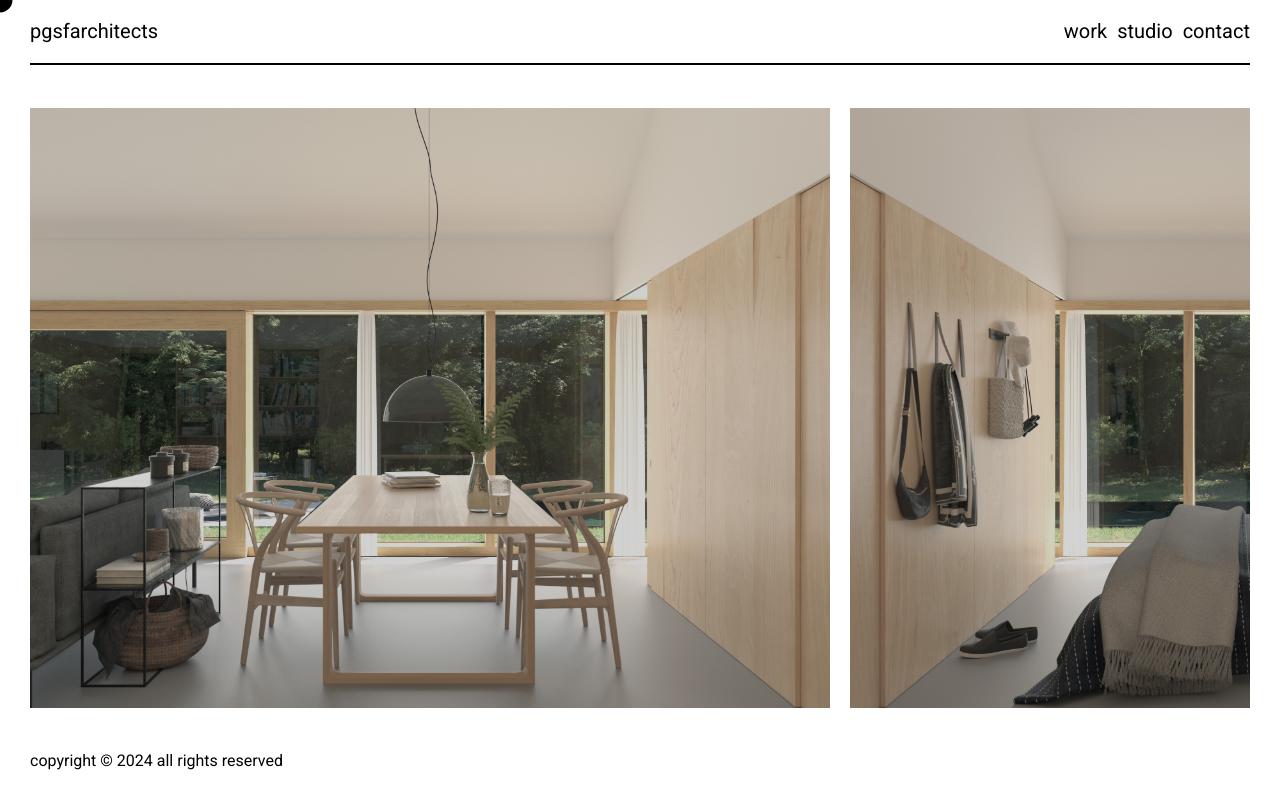
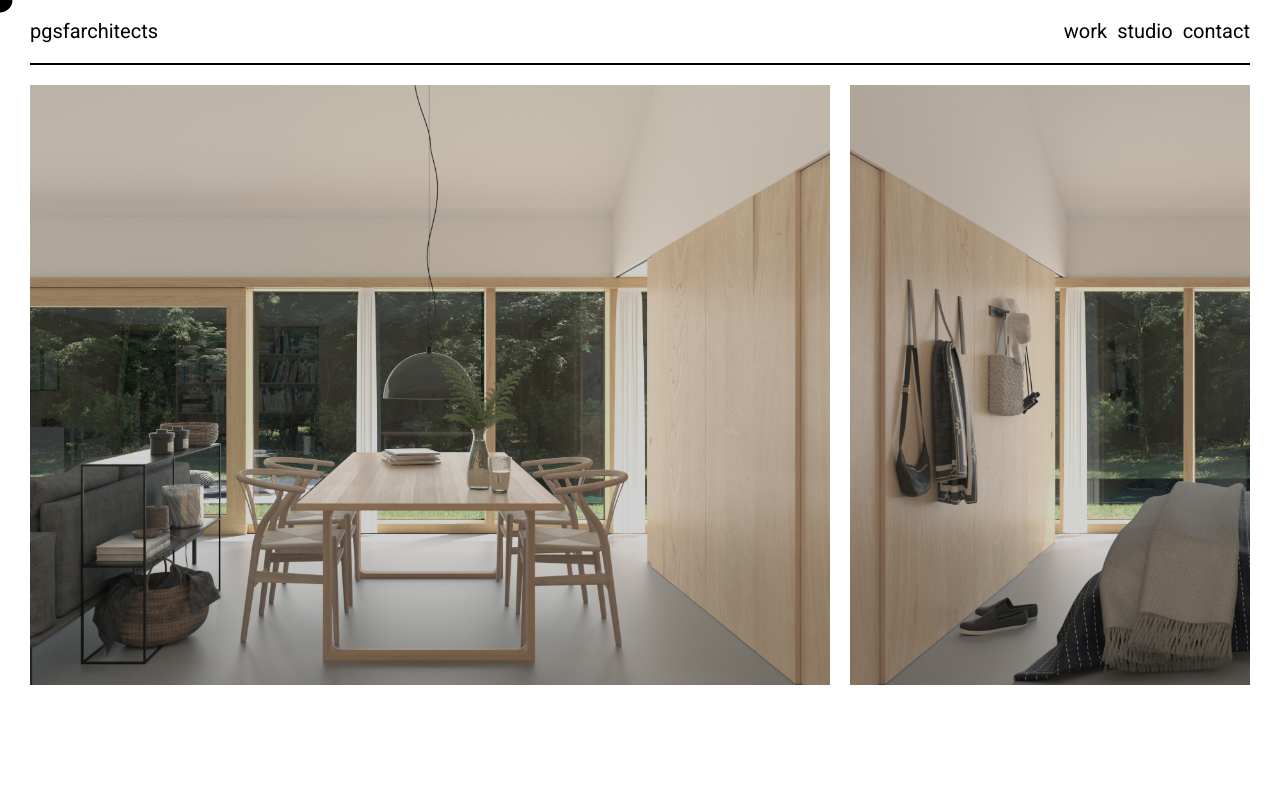
Before and after one commit to pedrobarbeitos/pgsfwebsite_v2, a Next.js app: page / in a window 1280 px wide. Built offline with nearby package versions, Linux system fonts and the light colour scheme.

Commit message:
Navbar moved to layout.tsx

```diff
--- a/src/app/components/Gallery/Gallery.scss
+++ b/src/app/components/Gallery/Gallery.scss
@@ -4,6 +4,7 @@
     align-content: flex-start;
     position: relative;
     overflow: hidden;
+
     cursor: none;
 
 }
@@ -16,7 +17,7 @@
       flex-wrap: wrap;
       overflow-y: auto;
       overflow: hidden;
-      padding-top: 20px;
+
 
 
 
--- a/src/app/components/navbar/navbar.scss
+++ b/src/app/components/navbar/navbar.scss
@@ -1,12 +1,13 @@
 .navbar {
     position: relative;
-    width: 100%;
+    height: 40 px;
     min-height: 45px;
     display: flex;
     justify-content: space-between;
     font-size: 20px;
     border-bottom: 2px solid;
     cursor: none;
+
 
 }
 
--- a/src/app/layout.tsx
+++ b/src/app/layout.tsx
@@ -1,6 +1,7 @@
 import type { Metadata } from 'next'
 import { Roboto } from 'next/font/google'
 import '@/styles/styles.sass'
+import Navbar from './components/navbar/navbar'
 
 const roboto = Roboto({
   subsets: ['latin'],
@@ -19,7 +20,8 @@ export default function RootLayout({
 }) {
   return (
     <html lang="en">
-      <body className={roboto.className}>{children}</body>
+      <body className={roboto.className}>
+      <Navbar/> {children}</body>
     </html>
   )
 }
--- a/src/app/page.scss
+++ b/src/app/page.scss
@@ -1,11 +1,10 @@
 .containerMain {
     width: 100%;
-    height: 100%;
-    padding: 20px 30px 30px 30px;
-    position: absolute;
+    position: relative;
     display: flex;
     flex-direction: column;
     justify-content: space-between;
     cursor: none;
+    margin-top: 20px;
 
 }
--- a/src/app/page.tsx
+++ b/src/app/page.tsx
@@ -1,4 +1,4 @@
-import Navbar from './components/navbar/navbar'
+
 import Link from 'next/link'
 import './page.scss'
 import Gallery from './components/Gallery/Gallery'
@@ -8,9 +8,8 @@ export default function Home() {
   return (
     <div className="containerMain">
       <CustomCursor/>
-      <Navbar/>
       <Gallery/>
-      <Link href=''>copyright © 2024 all rights reserved</Link>
+
     </div>
   )
 }
--- a/src/styles/globals.scss
+++ b/src/styles/globals.scss
@@ -12,6 +12,7 @@ body {
     color: black;
     font-smooth: always;
     cursor: none;
+    margin: 10px 15px;
 }
 
 a{
@@ -48,10 +49,10 @@ h2 {
 }
 
 ::-webkit-scrollbar-thumb {
-  background: red;
+  background: black;
 }
 
 /* Handle on hover */
 ::-webkit-scrollbar-thumb:hover {
-  background: red;
+  background: black;
 }
```
